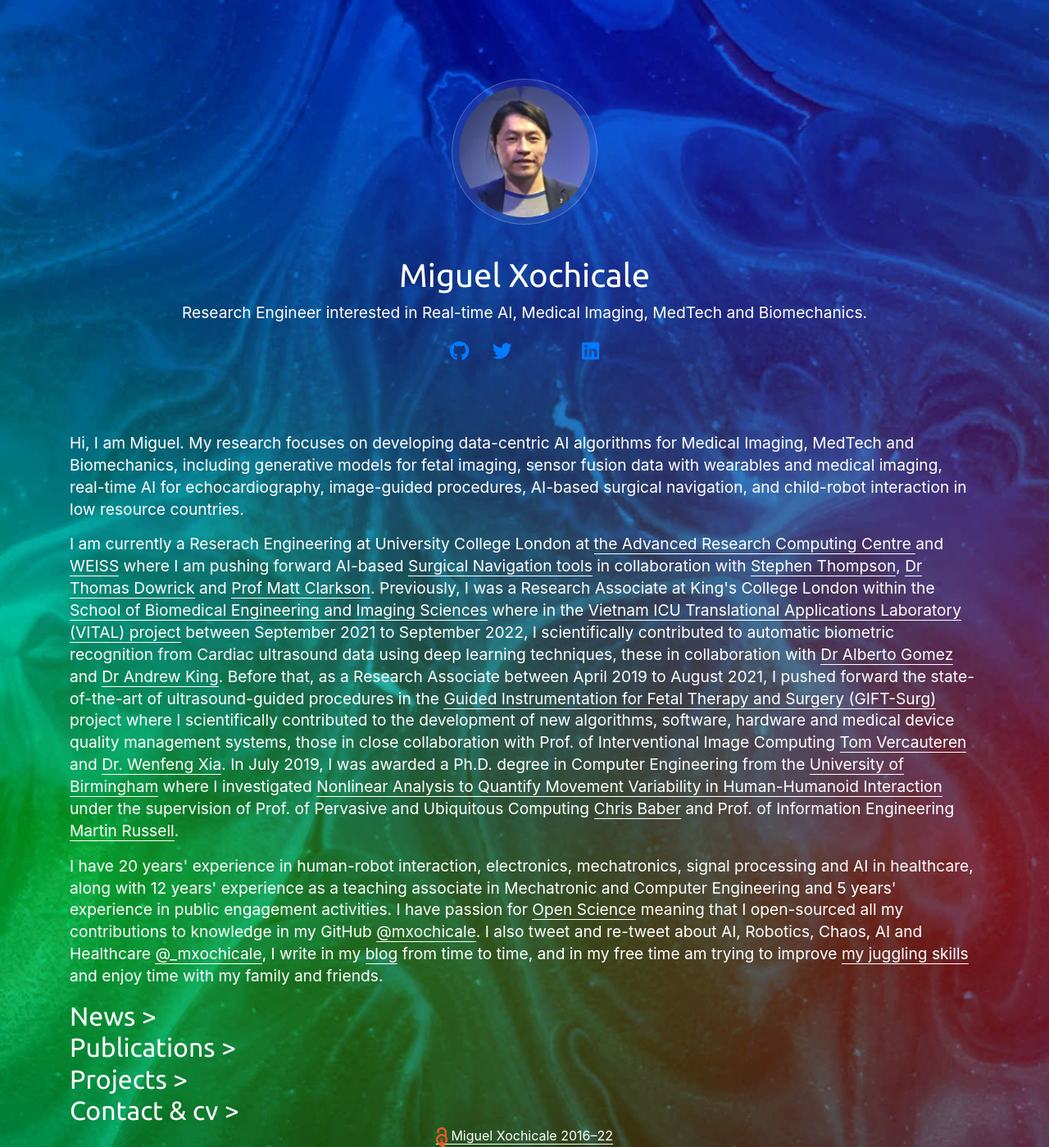
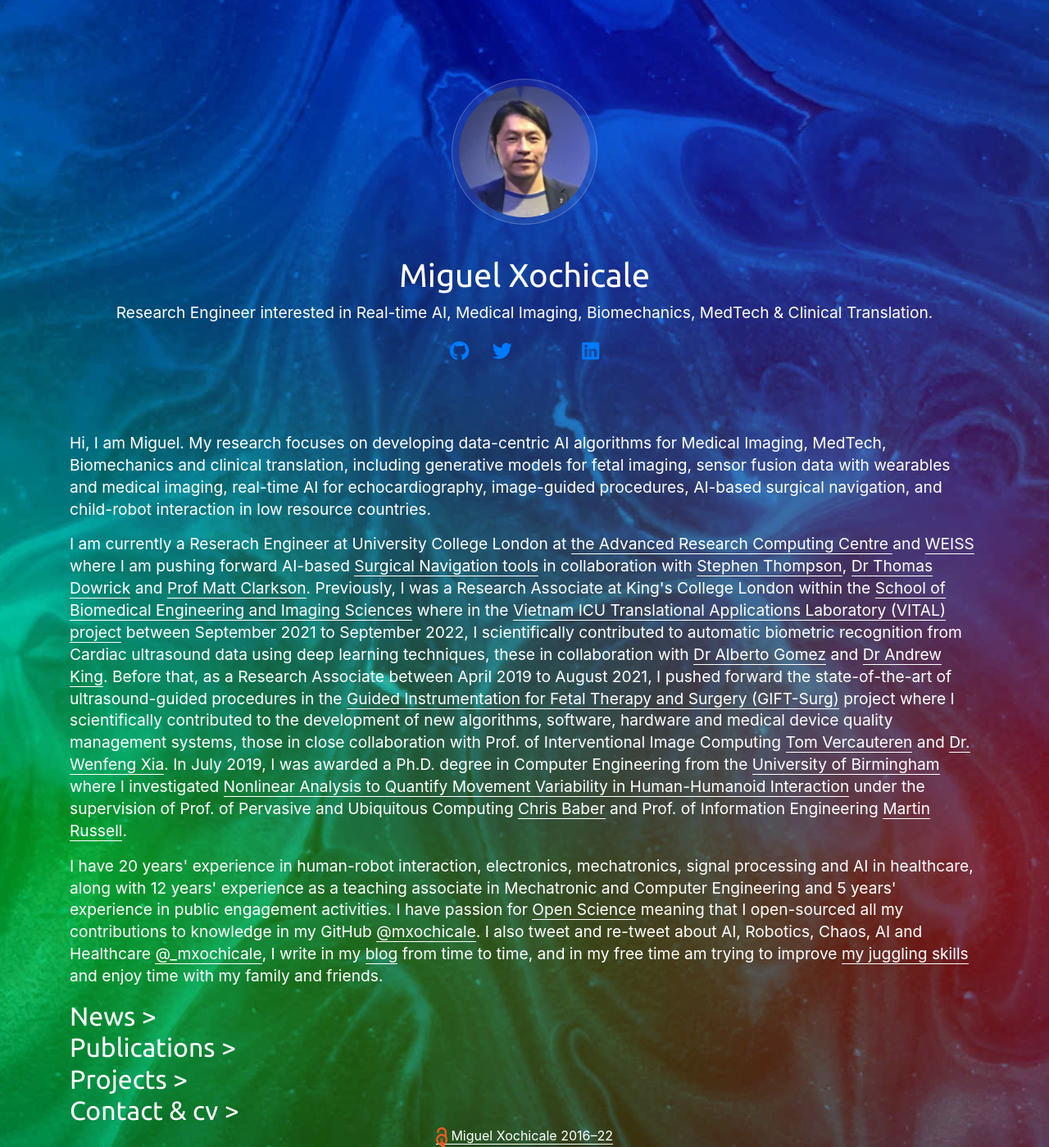
Before and after one commit to mxochicale/mxochicale.github.io, a Jekyll site: the page built from index.html, in a window 1280 px wide. Shown: the whole page at 82% size. Built offline with Jekyll 4.4.1, drawn with Linux system fonts in a browser that asks for light colours; nearby versions of some CDN libraries; comment, search, counter and statistics services are not loaded; a style sheet for code colours, icons or effects is not loaded.

Commit message:
fix typos and organise research interests

```diff
--- a/_includes/me.html
+++ b/_includes/me.html
@@ -1,10 +1,10 @@
 <p>
 Hi, I am Miguel.
-My research focuses on developing data-centric AI algorithms for Medical Imaging, MedTech and Biomechanics, including generative models for fetal imaging, sensor fusion data with wearables and medical imaging, real-time AI for echocardiography, image-guided procedures, AI-based surgical navigation, and child-robot interaction in low resource countries.
+My research focuses on developing data-centric AI algorithms for Medical Imaging, MedTech, Biomechanics and clinical translation, including generative models for fetal imaging, sensor fusion data with wearables and medical imaging, real-time AI for echocardiography, image-guided procedures, AI-based surgical navigation, and child-robot interaction in low resource countries.
 </p>
 
 <p>
-I am currently a Reserach Engineering at University College London at <a class="white"  href="https://www.ucl.ac.uk/arc">the Advanced Research Computing Centre </a> and <a class="white"  href="https://www.ucl.ac.uk/interventional-surgical-sciences">WEISS</a> where I am pushing forward AI-based <a class="white"  href="https://github.com/SciKit-Surgery">Surgical Navigation tools</a> in collaboration with <a class="white"  href="https://scholar.google.co.uk/citations?user=-rD4cJIAAAAJ">Stephen Thompson</a>, <a class="white"  href="https://iris.ucl.ac.uk/iris/browse/profile?upi=TMDOW59">Dr Thomas Dowrick</a> and <a class="white"  href="https://iris.ucl.ac.uk/iris/browse/profile?upi=MJCLA42">Prof Matt Clarkson</a>.
+I am currently a Reserach Engineer at University College London at <a class="white"  href="https://www.ucl.ac.uk/arc">the Advanced Research Computing Centre </a> and <a class="white"  href="https://www.ucl.ac.uk/interventional-surgical-sciences">WEISS</a> where I am pushing forward AI-based <a class="white"  href="https://github.com/SciKit-Surgery">Surgical Navigation tools</a> in collaboration with <a class="white"  href="https://scholar.google.co.uk/citations?user=-rD4cJIAAAAJ">Stephen Thompson</a>, <a class="white"  href="https://iris.ucl.ac.uk/iris/browse/profile?upi=TMDOW59">Dr Thomas Dowrick</a> and <a class="white"  href="https://iris.ucl.ac.uk/iris/browse/profile?upi=MJCLA42">Prof Matt Clarkson</a>.
 Previously, I was a Research Associate at King's College London within the <a class="white" href="https://www.kcl.ac.uk/bmeis">School of Biomedical Engineering and Imaging Sciences</a> where in the <a class="white" href="http://vital.oucru.org/">Vietnam ICU Translational Applications Laboratory (VITAL) project</a>  between September 2021 to September 2022, I scientifically contributed to automatic biometric recognition from Cardiac ultrasound data using deep learning techniques, these in collaboration with <a class="white" href="https://gomezalberto.github.io/">Dr Alberto Gomez</a> and <a class="white" href="https://www.kcl.ac.uk/people/andrew-king">Dr Andrew King</a>.
 Before that, as a Research Associate between April 2019 to August 2021, I pushed forward the state-of-the-art of ultrasound-guided procedures in the <a class="white" href="https://www.gift-surg.ac.uk/"> Guided Instrumentation for Fetal Therapy and Surgery (GIFT-Surg)</a> project where I scientifically contributed to the development of new algorithms, software, hardware and medical device quality management systems, those in close collaboration with Prof. of Interventional Image Computing <a class="white" href="https://cai4cai.ml/">Tom Vercauteren</a> and <a class="white" href="https://scholar.google.com/citations?hl=en&user=bLvnwOAAAAAJ">Dr. Wenfeng Xia</a>.
 In July 2019, I was awarded a Ph.D. degree in Computer Engineering from the <a class="white"  href="http://www.birmingham.ac.uk/index.aspx">University of Birmingham</a> where I investigated <a class="white"  href="https://mxochicale-phd.github.io/site/"> Nonlinear Analysis to Quantify Movement Variability in Human-Humanoid Interaction</a> under the supervision of Prof. of Pervasive and Ubiquitous Computing <a class="white" href="http://www.birmingham.ac.uk/staff/profiles/eese/baber-chris.aspx">Chris Baber</a> and Prof. of Information Engineering <a class="white"  href="http://www.birmingham.ac.uk/staff/profiles/eese/russell-martin.aspx">Martin Russell</a>.
--- a/index.html
+++ b/index.html
@@ -8,7 +8,7 @@ title:
     <header id="header">
       <span class="avatar"><img src="/assets/images/avatar/mapx_december2019.png" alt="Miguel Xochicale" /></span>
        <h1>Miguel Xochicale</h1>
-        <p> Research Engineer interested in Real-time AI, Medical Imaging, MedTech and Biomechanics.</p>
+        <p> Research Engineer interested in Real-time AI, Medical Imaging, Biomechanics, MedTech & Clinical Translation.</p>
 
       <ul class="icons">
         <li>
```
